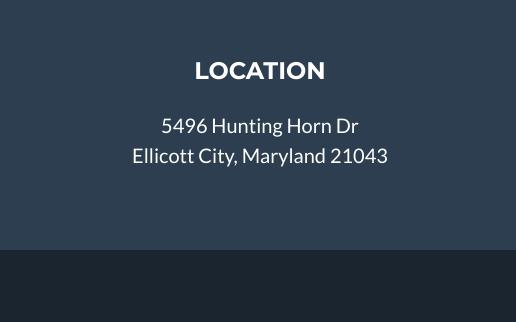
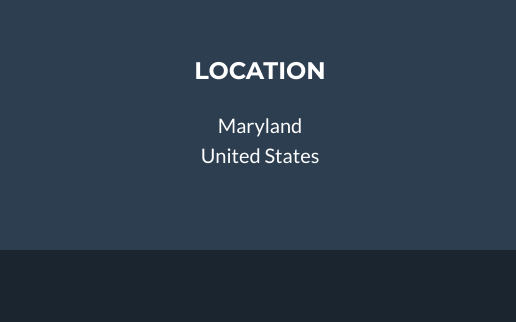
Before and after one commit to Lugofr01/portfolio, a plain HTML site: page index.html in a window 1280 px wide. Shown: the part 11007-11329 px from the top of the page, 0-516 px from the left. Drawn offline with nearby package versions, Linux system fonts and the light colour scheme.

Commit message:
Location

```diff
--- a/index.html
+++ b/index.html
@@ -703,9 +703,9 @@
                     <div class="col-lg-4 mb-5 mb-lg-0">
                         <h4 class="text-uppercase mb-4">Location</h4>
                         <p class="lead mb-0">
-                            5496 Hunting Horn Dr
+                            Maryland
                             <br />
-                            Ellicott City, Maryland 21043
+                            United States
                         </p>
                     </div>
                     <!-- Footer Social Icons-->
```
